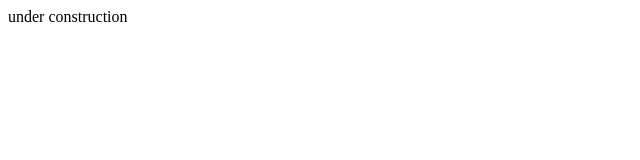
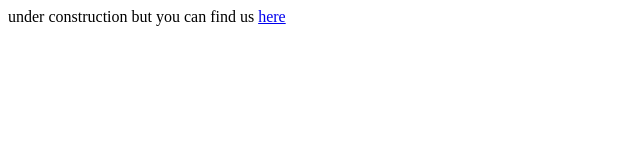
Before and after one commit to chikula-lab/chikula-lab.github.io, a plain HTML site: page index.html in a window 1280 px wide. Shown: the whole page, without its empty margins (0-640 px from the left). Drawn offline with Linux system fonts and the light colour scheme.

Commit message:
Update index.html

```diff
--- a/index.html
+++ b/index.html
@@ -1,5 +1,5 @@
 <html>
 <body>
-under construction
+  under construction but you can find us <a href="https://chikula-lab.glitch.me/">here</a>
 </body>
 </html>
```
